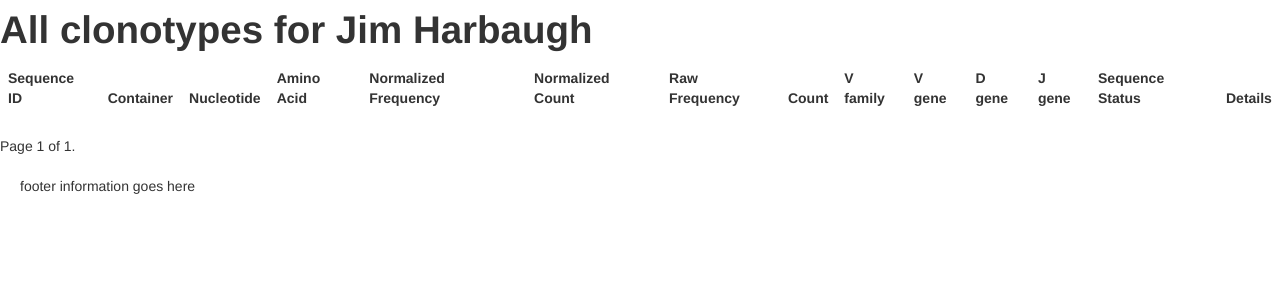
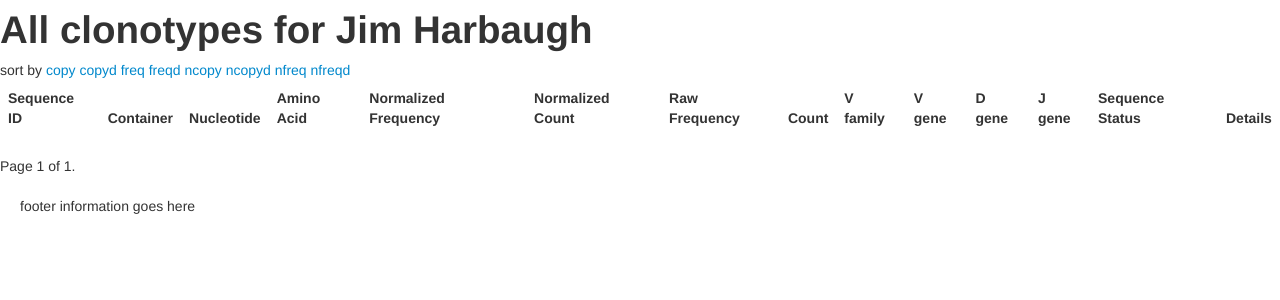
Before and after one commit to hyjkim/immunobrowser, a Django app: page /samples/1/clonotypes/ in a window 1280 px wide. Shown: the part 60-360 px from the top of the page. Run offline with Django 3.2, Linux system fonts and the light colour scheme; data comes from the database, SQL or seed files in the repository; data that the repository does not hold is empty; parts of the project's set-up code (start-up, migrations or seed data) failed here and were passed over; some libraries are stand-ins or nearby versions.

Commit message:
Implemented a sort function in the clonotypes all view

```diff
--- a/clonotypes/templates/all.html
+++ b/clonotypes/templates/all.html
@@ -1,6 +1,12 @@
 {% extends "base.html" %}
 {% block content %}
 <h1>All clonotypes for {{ sample.patient.name }}</h1>
+
+sort by
+{% for sort in valid_sorts %}
+<a href="{% url 'clonotypes.views.all' sample.id %}?sort={{ sort }}&page={{ page }}">{{sort}}</a>
+{% endfor %}
+
 <table class="table">
   <thead>
     <tr>
--- a/clonotypes/views.py
+++ b/clonotypes/views.py
@@ -146,17 +146,40 @@ def amino_acid_detail(request, amino_acid_id):
 
 
 def all(request, sample_id):
+    VALID_SORTS = {
+            'copy': 'copy',
+            'copyd': '-copy',
+            'freq': 'raw_frequency',
+            'freqd': '-raw_frequency',
+            'ncopy': 'normalized_copy',
+            'ncopyd': '-normalized_copy',
+            'nfreq': 'normalized_frequency',
+            'nfreqd': '-normalized_frequency',
+            }
+    try:
+        sort_by = VALID_SORTS[request.GET.get('sort')]
+    except:
+        sort_by = VALID_SORTS['copyd']
+
     sample = Sample.objects.get(id=sample_id)
-    clonotypes = Clonotype.objects.filter(sample=sample).order_by('-copy')
+    clonotypes = Clonotype.objects.filter(sample=sample).order_by(sort_by)
     paginator = Paginator(clonotypes, 25)
     page = request.GET.get('page')
+
     try:
         clonotypes = paginator.page(page)
     except PageNotAnInteger:
         clonotypes = paginator.page(1)
+        page = 1
     except EmptyPage:
         clonotypes = paginator.page(paginator.num_pages)
-    context = {'sample': sample, 'clonotypes': clonotypes}
+        page = paginator.num_pages
+
+    context = {'sample': sample,
+               'clonotypes': clonotypes,
+               'valid_sorts': VALID_SORTS.keys(),
+               'page': page,
+              }
     return render(request, 'all.html', context)
 
 
--- a/samples/templates/summary.html
+++ b/samples/templates/summary.html
@@ -11,8 +11,8 @@
   </div>
 </form>
 
+<a href="{% url 'clonotypes.views.all' sample.id %}">View all Clonotypes</a>
 {% load clonofilter_tags %}
 {% clonofilter_summary_tag clonofilter %}
 
-<a href="{% url 'clonotypes.views.all' sample.id %}">View all Clonotypes</a>
 {% endblock %}
--- a/utils/import_adaptive_data.py
+++ /dev/null
@@ -1,4 +0,0 @@
-from utils.text_manipulation import convert
-
-text =  convert('camelText')
-print text
```
Also changed, not shown: clonotypes/tests/test_views.py (+101 -7 lines), utils/tests.py (+15 -4 lines), static/img/ajax-loader.gif (added).
